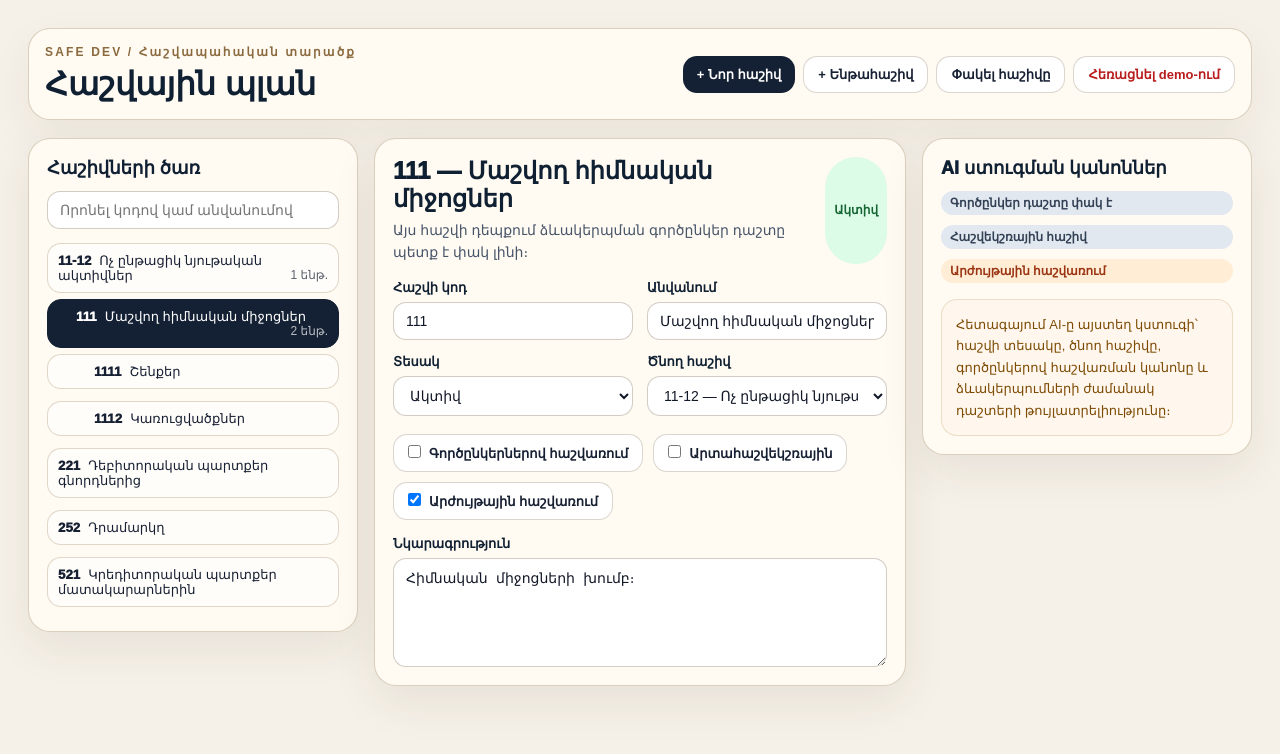
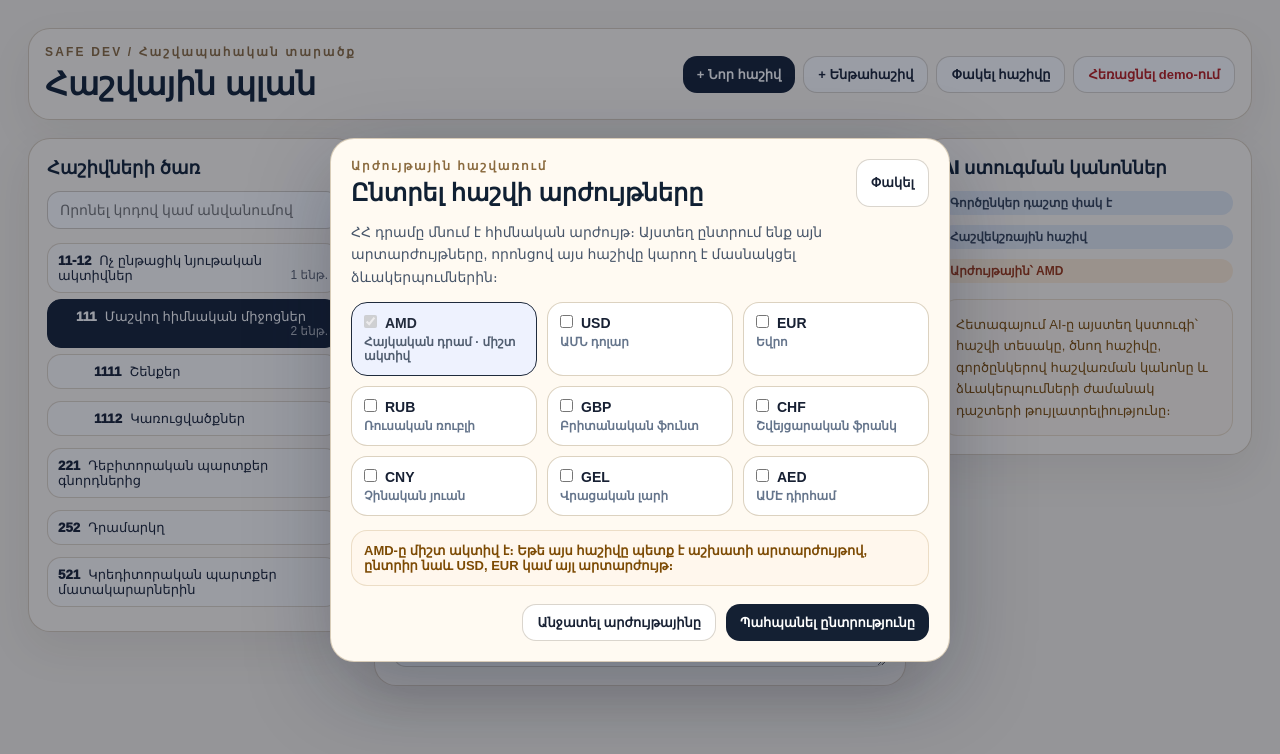
Before and after one commit to gevorgyandesign12-byte/finera-app, a Next.js app: page /accounting/chart-of-accounts-preview in a window 1280 px wide. Both pictures are taken after a click on the label "Արժույթային հաշվառում". Shown: the top 754 px of the page. Built offline with nearby package versions, Linux system fonts and the light colour scheme.

Commit message:
Add AMD as base currency in chart of accounts

```diff
--- a/src/components/ChartOfAccountsPreview.tsx
+++ b/src/components/ChartOfAccountsPreview.tsx
@@ -13,6 +13,7 @@ type ChartAccount = {
   requiresPartner: boolean;
   isOffBalance: boolean;
   requiresCurrency: boolean;
+  currencies?: string[];
   isActive: boolean;
   description: string;
 };
@@ -102,6 +103,19 @@ const initialAccounts: ChartAccount[] = [
     isActive: true,
     description: "Մատակարարների պարտքերի հաշիվ։ Գործընկերը պարտադիր է։",
   },
+];
+
+const baseCurrency = { code: "AMD", name: "Հայկական դրամ" };
+
+const availableCurrencies = [
+  { code: "USD", name: "ԱՄՆ դոլար" },
+  { code: "EUR", name: "Եվրո" },
+  { code: "RUB", name: "Ռուսական ռուբլի" },
+  { code: "GBP", name: "Բրիտանական ֆունտ" },
+  { code: "CHF", name: "Շվեյցարական ֆրանկ" },
+  { code: "CNY", name: "Չինական յուան" },
+  { code: "GEL", name: "Վրացական լարի" },
+  { code: "AED", name: "ԱՄԷ դիրհամ" },
 ];
 
 const pageStyle: CSSProperties = {
@@ -255,7 +269,10 @@ export function ChartOfAccountsPreview() {
   const [accounts, setAccounts] = useState<ChartAccount[]>(initialAccounts);
   const [selectedId, setSelectedId] = useState("111");
   const [search, setSearch] = useState("");
+  const [isCurrencyDialogOpen, setIsCurrencyDialogOpen] = useState(false);
   const selected = accounts.find((account) => account.id === selectedId) ?? accounts[0];
+  const selectedCurrencies = selected.currencies ?? [];
+  const displayCurrencies = [baseCurrency.code, ...selectedCurrencies];
 
   const filteredAccounts = useMemo(() => {
     const trimmed = search.trim().toLowerCase();
@@ -315,6 +332,29 @@ export function ChartOfAccountsPreview() {
         account.id === selected.id ? { ...account, ...patch } : account,
       ),
     );
+  }
+
+  function enableOrDisableCurrencyAccounting(checked: boolean) {
+    if (checked) {
+      updateSelected({ requiresCurrency: true });
+      setIsCurrencyDialogOpen(true);
+      return;
+    }
+
+    updateSelected({ requiresCurrency: false, currencies: [] });
+    setIsCurrencyDialogOpen(false);
+  }
+
+  function toggleCurrency(code: string) {
+    const currentCurrencies = selected.currencies ?? [];
+    const nextCurrencies = currentCurrencies.includes(code)
+      ? currentCurrencies.filter((currencyCode) => currencyCode !== code)
+      : [...currentCurrencies, code];
+
+    updateSelected({
+      currencies: nextCurrencies,
+      requiresCurrency: nextCurrencies.length > 0 || selected.requiresCurrency,
+    });
   }
 
   function closeSelected() {
@@ -475,11 +515,27 @@ export function ChartOfAccountsPreview() {
               <input
                 type="checkbox"
                 checked={selected.requiresCurrency}
-                onChange={(event) => updateSelected({ requiresCurrency: event.target.checked })}
+                onChange={(event) => enableOrDisableCurrencyAccounting(event.target.checked)}
                 style={{ marginRight: 8 }}
               />
               Արժույթային հաշվառում
             </label>
+
+            {selected.requiresCurrency ? (
+              <button
+                type="button"
+                style={{
+                  ...buttonStyle,
+                  background: "#fff7ed",
+                  borderColor: "rgba(180, 83, 9, 0.35)",
+                  color: "#9a3412",
+                }}
+                onClick={() => setIsCurrencyDialogOpen(true)}
+              >
+                Ընտրել արժույթներ
+                {` (${displayCurrencies.join(", ")})`}
+              </button>
+            ) : null}
           </div>
 
           <label style={{ display: "grid", gap: 7, marginTop: 16, fontSize: 13, fontWeight: 850 }}>
@@ -506,7 +562,9 @@ export function ChartOfAccountsPreview() {
               {selected.isOffBalance ? "Արտահաշվեկշռային հաշիվ" : "Հաշվեկշռային հաշիվ"}
             </Badge>
             <Badge tone={selected.requiresCurrency ? "warn" : "neutral"}>
-              {selected.requiresCurrency ? "Արժույթային հաշվառում" : "ՀՀ դրամով հիմնական հաշվառում"}
+              {selected.requiresCurrency
+                ? `Արժույթային՝ ${displayCurrencies.join(", ")}`
+                : "Հիմնական արժույթ՝ AMD"}
             </Badge>
           </div>
 
@@ -527,6 +585,165 @@ export function ChartOfAccountsPreview() {
           </div>
         </aside>
       </div>
+
+      {isCurrencyDialogOpen ? (
+        <div
+          style={{
+            position: "fixed",
+            inset: 0,
+            zIndex: 50,
+            display: "grid",
+            placeItems: "center",
+            background: "rgba(15, 23, 42, 0.42)",
+            padding: 20,
+          }}
+        >
+          <div
+            style={{
+              width: "min(620px, 100%)",
+              border: "1px solid rgba(214, 202, 182, 0.95)",
+              borderRadius: 24,
+              background: "#fffaf2",
+              padding: 20,
+              boxShadow: "0 28px 85px rgba(15, 23, 42, 0.28)",
+            }}
+          >
+            <div style={{ display: "flex", justifyContent: "space-between", gap: 12, marginBottom: 14 }}>
+              <div>
+                <p
+                  style={{
+                    margin: 0,
+                    color: "#8a6a3e",
+                    fontSize: 12,
+                    fontWeight: 900,
+                    letterSpacing: "0.16em",
+                  }}
+                >
+                  Արժույթային հաշվառում
+                </p>
+                <h3 style={{ margin: "6px 0 0", color: "#102033", fontSize: 24, fontWeight: 950 }}>
+                  Ընտրել հաշվի արժույթները
+                </h3>
+              </div>
+
+              <button
+                type="button"
+                style={buttonStyle}
+                onClick={() => setIsCurrencyDialogOpen(false)}
+              >
+                Փակել
+              </button>
+            </div>
+
+            <p style={{ margin: "0 0 14px", color: "#475569", fontSize: 14, lineHeight: 1.6 }}>
+              ՀՀ դրամը մնում է հիմնական արժույթ։ Այստեղ ընտրում ենք այն արտարժույթները,
+              որոնցով այս հաշիվը կարող է մասնակցել ձևակերպումներին։
+            </p>
+
+            <div
+              style={{
+                display: "grid",
+                gridTemplateColumns: "repeat(auto-fit, minmax(180px, 1fr))",
+                gap: 10,
+              }}
+            >
+              <label
+                style={{
+                  border: "1px solid #142033",
+                  borderRadius: 16,
+                  background: "#eef2ff",
+                  padding: 12,
+                  color: "#172033",
+                  fontSize: 14,
+                  fontWeight: 850,
+                  cursor: "not-allowed",
+                  opacity: 0.95,
+                }}
+              >
+                <input
+                  type="checkbox"
+                  checked
+                  disabled
+                  style={{ marginRight: 8 }}
+                />
+                {baseCurrency.code}
+                <span style={{ display: "block", marginTop: 4, color: "#475569", fontSize: 12, fontWeight: 750 }}>
+                  {baseCurrency.name} · միշտ ակտիվ
+                </span>
+              </label>
+
+              {availableCurrencies.map((currency) => (
+                <label
+                  key={currency.code}
+                  style={{
+                    border: selectedCurrencies.includes(currency.code)
+                      ? "1px solid #142033"
+                      : "1px solid rgba(214, 202, 182, 0.85)",
+                    borderRadius: 16,
+                    background: selectedCurrencies.includes(currency.code) ? "#eef2ff" : "#ffffff",
+                    padding: 12,
+                    color: "#172033",
+                    fontSize: 14,
+                    fontWeight: 850,
+                    cursor: "pointer",
+                  }}
+                >
+                  <input
+                    type="checkbox"
+                    checked={selectedCurrencies.includes(currency.code)}
+                    onChange={() => toggleCurrency(currency.code)}
+                    style={{ marginRight: 8 }}
+                  />
+                  {currency.code}
+                  <span style={{ display: "block", marginTop: 4, color: "#64748b", fontSize: 12, fontWeight: 750 }}>
+                    {currency.name}
+                  </span>
+                </label>
+              ))}
+            </div>
+
+            {selected.requiresCurrency && selectedCurrencies.length === 0 ? (
+              <div
+                style={{
+                  marginTop: 14,
+                  border: "1px solid rgba(180, 143, 79, 0.25)",
+                  borderRadius: 16,
+                  background: "#fff7ed",
+                  padding: 12,
+                  color: "#7c4a03",
+                  fontSize: 13,
+                  fontWeight: 850,
+                }}
+              >
+                AMD-ը միշտ ակտիվ է։ Եթե այս հաշիվը պետք է աշխատի արտարժույթով, ընտրիր նաև USD, EUR կամ այլ արտարժույթ։
+              </div>
+            ) : null}
+
+            <div style={{ display: "flex", justifyContent: "flex-end", gap: 10, marginTop: 18 }}>
+              <button
+                type="button"
+                style={buttonStyle}
+                onClick={() => {
+                  updateSelected({ requiresCurrency: false, currencies: [] });
+                  setIsCurrencyDialogOpen(false);
+                }}
+              >
+                Անջատել արժույթայինը
+              </button>
+
+              <button
+                type="button"
+                style={primaryButtonStyle}
+                onClick={() => {
+                  setIsCurrencyDialogOpen(false);
+                }}
+              >
+                Պահպանել ընտրությունը
+              </button>
+            </div>
+          </div>
+        </div>
+      ) : null}
     </div>
   );
 }
```
